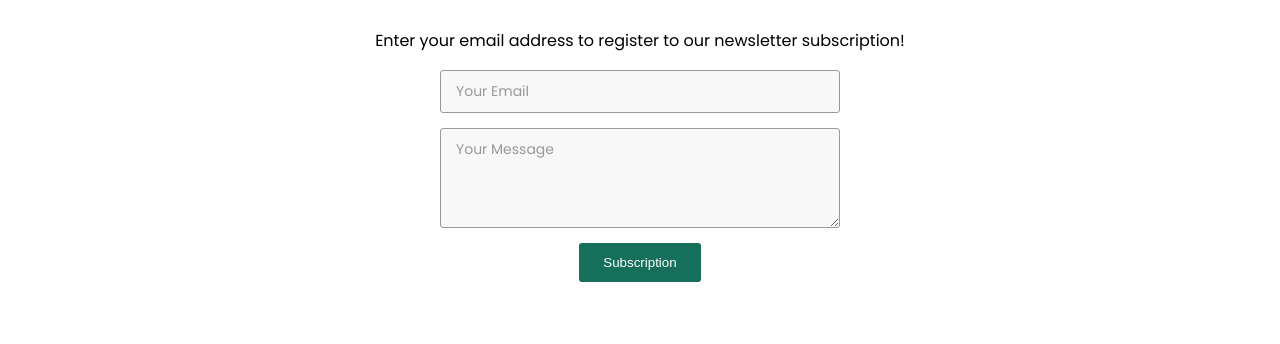
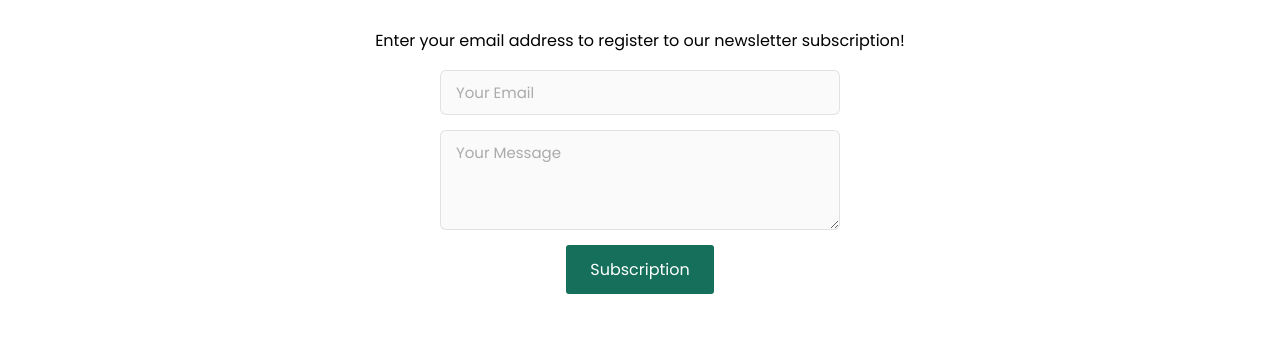
Before and after one commit to nurkanat-doszhan/portfolio, a React (Create React App) app: page / in a window 1280 px wide. Shown: the part 2582-2926 px from the top of the page. Built offline with nearby package versions, Linux system fonts and the light colour scheme; no server answers.

Commit message:
Мелкие правки

```diff
--- a/src/App.module.scss
+++ b/src/App.module.scss
@@ -37,6 +37,54 @@ a {
   padding-right: 15px;
 }
 
+form {
+  display: flex;
+  flex-direction: column;
+  justify-content: center;
+  align-items: center;
+}
+
+input[type='text'], input[type='email'], textarea {
+  box-sizing: border-box;
+  width: 400px;
+  font-family: "Poppins";
+  max-width: 400px;
+  max-height: 100px;
+  min-width: 400px;
+  border: 1px solid #0201011A;
+  margin-bottom: 15px;
+  border-radius: 6px;
+  padding: 10px 15px;
+  font-size: 15px;
+  background-color: #FAFAFA;
+  outline-color: #156F5B;
+  &::placeholder {
+    color: #aaa;
+  }
+  &:focus, &:active {
+    background: #fff;
+  }
+}
+
+input[type="submit"] {
+  font-size: 16px;
+  font-family: 'Poppins';
+}
+
+textarea {
+  &::-webkit-scrollbar {
+    width: 12px;
+  }
+  &::-webkit-scrollbar-track {
+    box-shadow: inset 0 0 6px rgba(0, 0, 0, 0.3);
+  }
+  &::-webkit-scrollbar-thumb {
+    cursor: default;
+    background-color: #156F5B;
+    border-radius: 10px;
+  }
+}
+
 p {
   line-height: 1.6;
 }
--- a/src/containers/Stayintouch.module.scss
+++ b/src/containers/Stayintouch.module.scss
@@ -10,46 +10,6 @@
     display: flex;
     flex-direction: column;
     align-items: center;
-    form {
-      display: flex;
-      flex-direction: column;
-      justify-content: center;
-      align-items: center;
-    }
-    input[type='email'], textarea {
-      box-sizing: border-box;
-      width: 400px;
-      font-family: "Poppins";
-      max-width: 400px;
-      max-height: 100px;
-      min-width: 400px;
-      border: 1px solid #999;
-      margin-bottom: 15px;
-      border-radius: 3px;
-      padding: 10px 15px;
-      font-size: 14px;
-      background-color: #f8f8f8;
-      outline-color: #156F5B;
-      &::placeholder {
-        color: #999;
-      }
-      &:focus, &:active {
-        background: #fff;
-      }
-    }
-    textarea {
-      &::-webkit-scrollbar {
-        width: 12px;
-      }
-      &::-webkit-scrollbar-track {
-        box-shadow: inset 0 0 6px rgba(0, 0, 0, 0.3);
-      }
-      &::-webkit-scrollbar-thumb {
-        cursor: default;
-        background-color: #156F5B;
-        border-radius: 10px;
-      }
-    }
     a {
       width: fit-content;
       padding: 10px 20px;
--- a/src/pages/About.js
+++ b/src/pages/About.js
@@ -7,7 +7,7 @@ import Stayintouch from '../containers/Stayintouch';
 const About = () => {
   return (
     <>
-      <div className={app.container}>
+      <div className={`${app.container} ${style.container}`}>
         <h2>About me</h2>
         <div className={app.inner}>
           <div className={app.col}>
--- a/src/pages/About.module.scss
+++ b/src/pages/About.module.scss
@@ -1,13 +1,17 @@
 h3 {
   font-weight: 500;
   margin-bottom: 30px;
+}
+
+.container {
+  margin: 70px auto;
 }
 
 .flex {
   display: flex;
   justify-content: space-between;
   align-items: center;
-  margin-top: 50px;
+  margin-bottom: 50px;
   img {
     border-radius: 50px;
     width: 400px;
```
